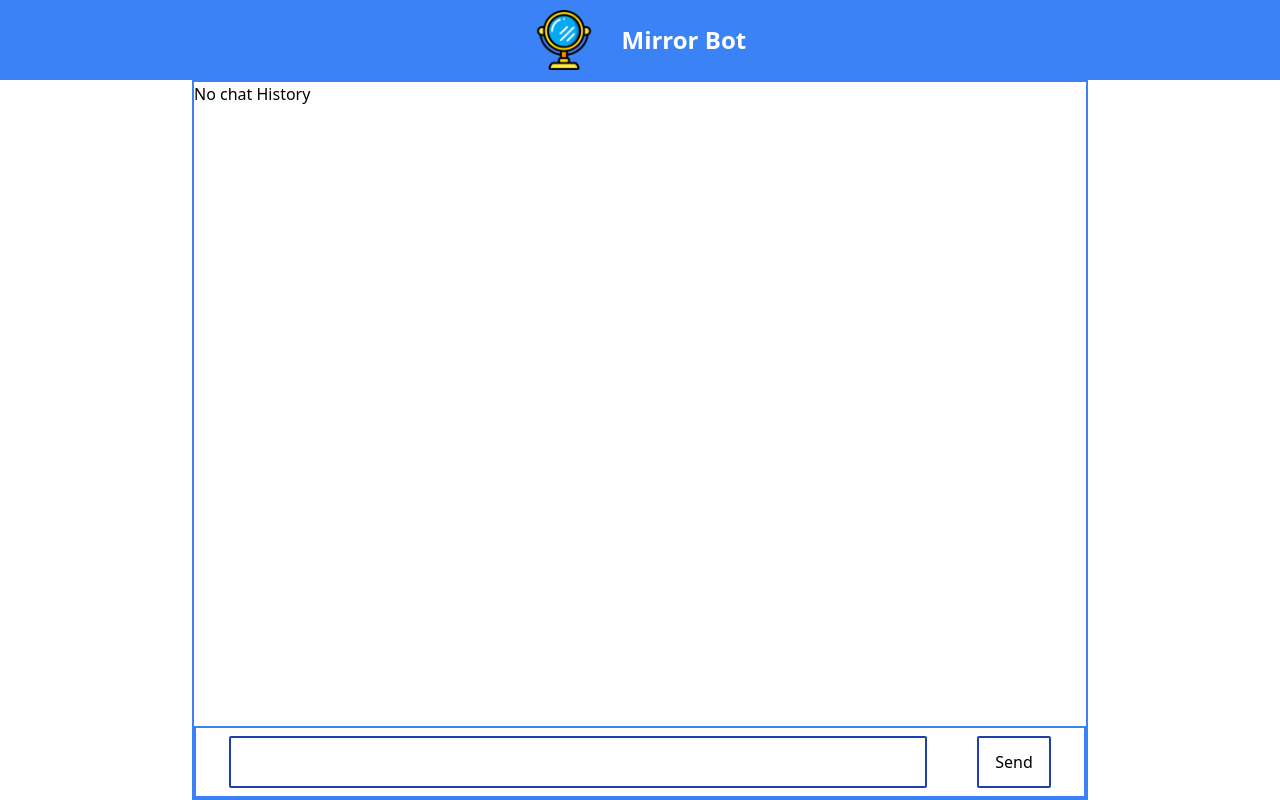
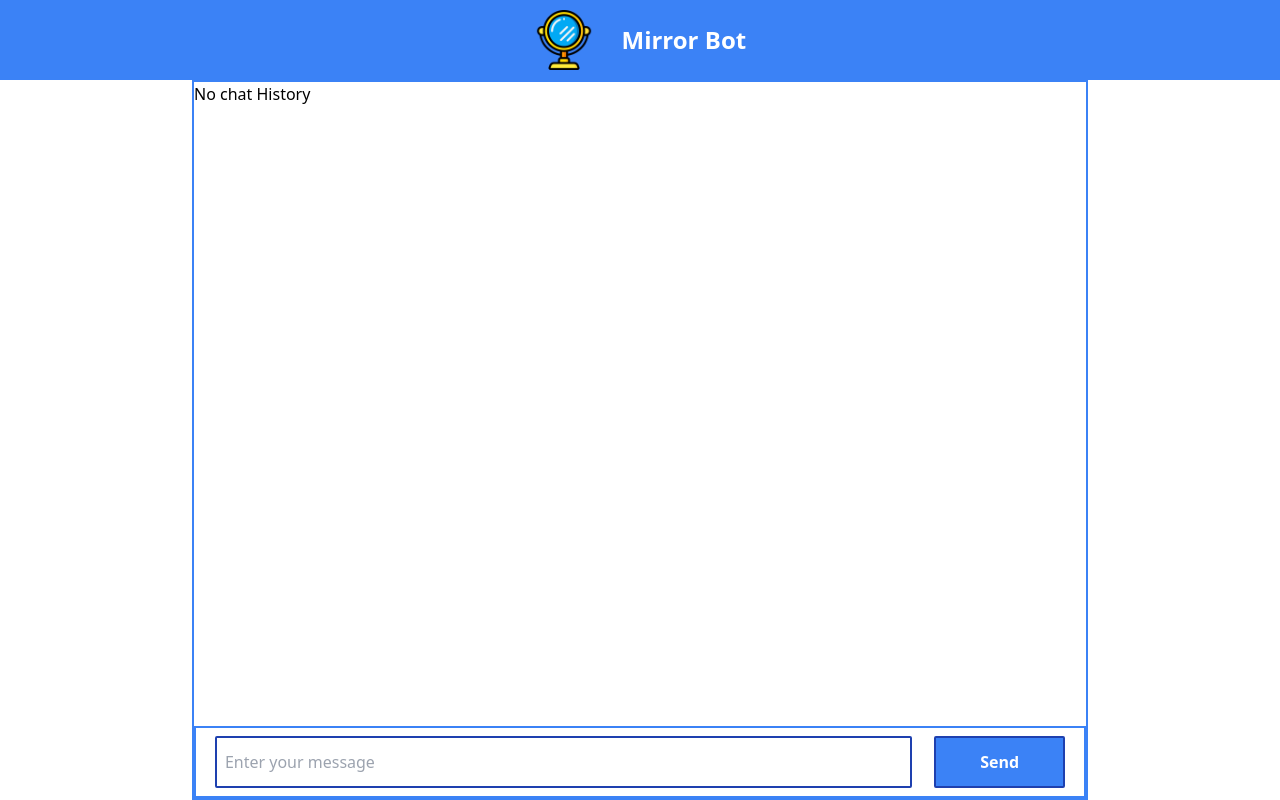
Before and after one commit to arp99/mirror-bot, a React (Create React App) app: page / in a window 1280 px wide. Built offline with nearby package versions, Linux system fonts and the light colour scheme.

Commit message:
Update styles

```diff
--- a/src/components/inputBox/InputBox.jsx
+++ b/src/components/inputBox/InputBox.jsx
@@ -22,9 +22,10 @@ const Inputbox = () => {
         value={currMessage}
         onChange={inputHandler}
         className="p-2 border-2 border-solid border-blue-800 rounded-sm outline-none w-4/5"
+        placeholder="Enter your message"
       />
       <button
-        className="p-2 px-4 border-2 border-solid border-blue-800 rounded-sm"
+        className="p-2 px-4 border-2 border-solid bg-blue-500 border-blue-800 font-semibold sm:w-1/5 md:w-[15%] text-white rounded-sm"
         onClick={sendButtonHandler}
       >
         Send
```
